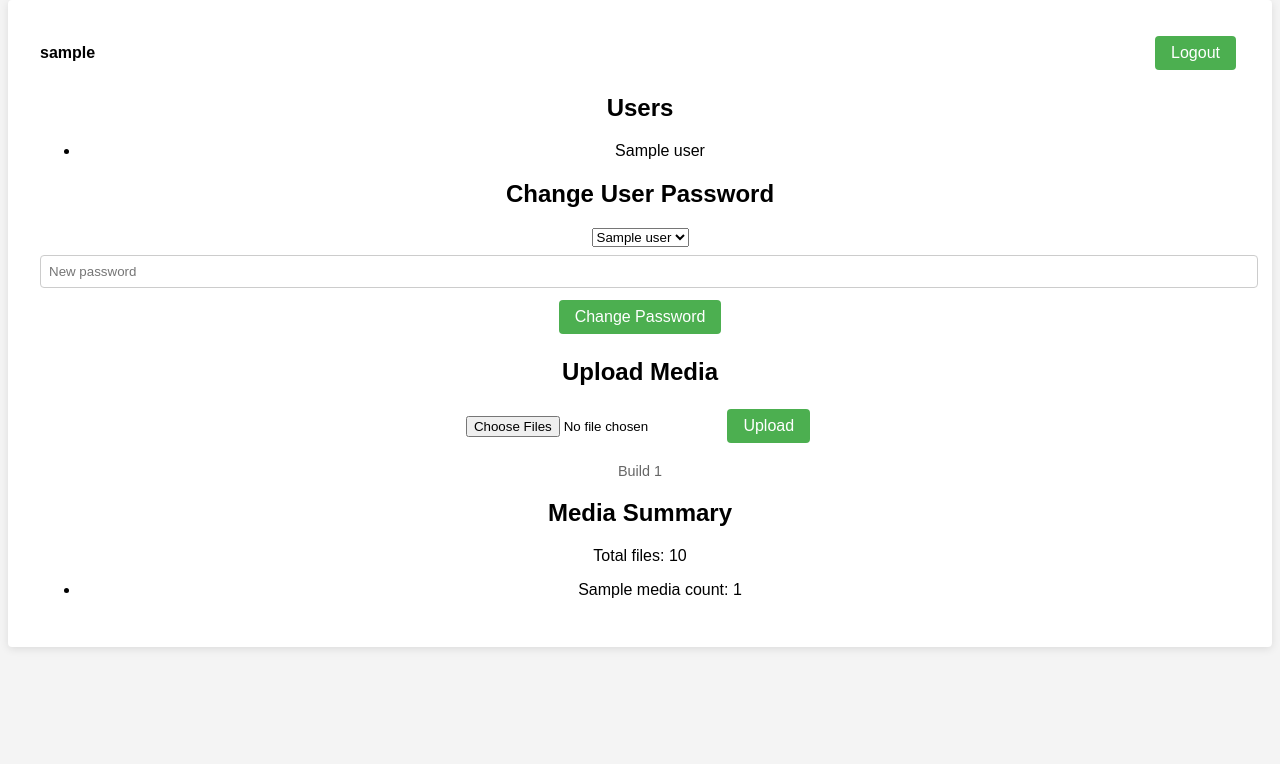
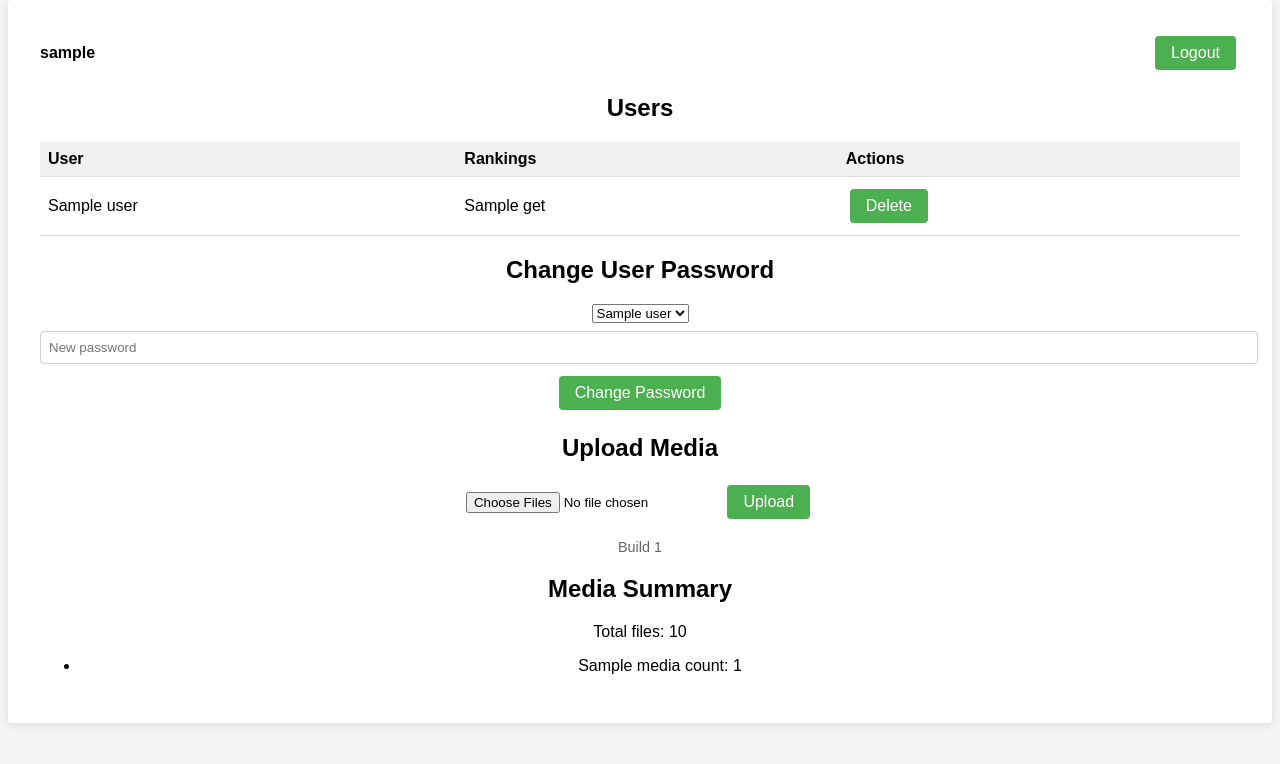
Before and after one commit to mullinmax/ranker, a FastAPI app: template app/templates/admin.html in a window 1280 px wide. Shown: the top 764 px of the page. Run offline with FastAPI, Linux system fonts and the light colour scheme; the template is opened without the code that fills it: most values are stand-ins (such as "Sample title", 1, 10 or a date in 2020); parts of the project's set-up code (start-up, migrations or seed data) failed here and were passed over.

Commit message:
Fix merge conflicts and restore admin features

```diff
--- a/app/main.py
+++ b/app/main.py
@@ -148,6 +148,26 @@ def change_user_password(username: str, new_password: str) -> None:
         "UPDATE users SET password=? WHERE username=?",
         (hash_password(new_password), username),
     )
+    conn.commit()
+    conn.close()
+
+
+def get_user_rating_counts() -> dict[str, int]:
+    """Return number of rating entries for each user."""
+    conn = sqlite3.connect(DATABASE)
+    cur = conn.cursor()
+    cur.execute("SELECT username, COUNT(*) FROM ratings GROUP BY username")
+    rows = cur.fetchall()
+    conn.close()
+    return {row[0]: row[1] for row in rows}
+
+
+def delete_user(username: str) -> None:
+    """Remove a user and all of their rating data."""
+    conn = sqlite3.connect(DATABASE)
+    cur = conn.cursor()
+    cur.execute("DELETE FROM users WHERE username=?", (username,))
+    cur.execute("DELETE FROM ratings WHERE username=?", (username,))
     conn.commit()
     conn.close()
 
@@ -389,6 +409,7 @@ def admin_panel(request: Request):
     if not is_admin(username):
         return RedirectResponse("/login")
     users = list_users()
+    rating_counts = get_user_rating_counts()
     media_total, media_counts = get_media_file_summary()
     return templates.TemplateResponse(
         "admin.html",
@@ -396,6 +417,7 @@ def admin_panel(request: Request):
             "request": request,
             "username": username,
             "users": users,
+            "rating_counts": rating_counts,
             "media_total": media_total,
             "media_counts": media_counts,
             "build_number": BUILD_NUMBER,
@@ -421,6 +443,16 @@ def admin_change_password(
     return RedirectResponse("/admin", status_code=303)
 
 
+@app.post("/admin/delete_user")
+def admin_delete_user(request: Request, target_user: str = Form(...)):
+    """Delete a user account and all related ratings."""
+    username = request.cookies.get("username")
+    if not is_admin(username):
+        return RedirectResponse("/login")
+    delete_user(target_user)
+    return RedirectResponse("/admin", status_code=303)
+
+
 @app.post("/admin/upload_media")
 def admin_upload_media(
     request: Request,
--- a/app/templates/admin.html
+++ b/app/templates/admin.html
@@ -2,11 +2,21 @@
 {% block title %}Admin{% endblock %}
 {% block content %}
 <h2>Users</h2>
-<ul>
+<table class="stats-table">
+  <tr><th>User</th><th>Rankings</th><th>Actions</th></tr>
   {% for user in users %}
-    <li>{{ user }}</li>
+  <tr>
+    <td>{{ user }}</td>
+    <td>{{ rating_counts.get(user, 0) }}</td>
+    <td>
+      <form method="post" action="/admin/delete_user" onsubmit="return confirm('Delete user and all data?');">
+        <input type="hidden" name="target_user" value="{{ user }}" />
+        <button type="submit">Delete</button>
+      </form>
+    </td>
+  </tr>
   {% endfor %}
-</ul>
+</table>
 <h2>Change User Password</h2>
 <form method="post" action="/admin/change_password">
   <select name="target_user">
```
